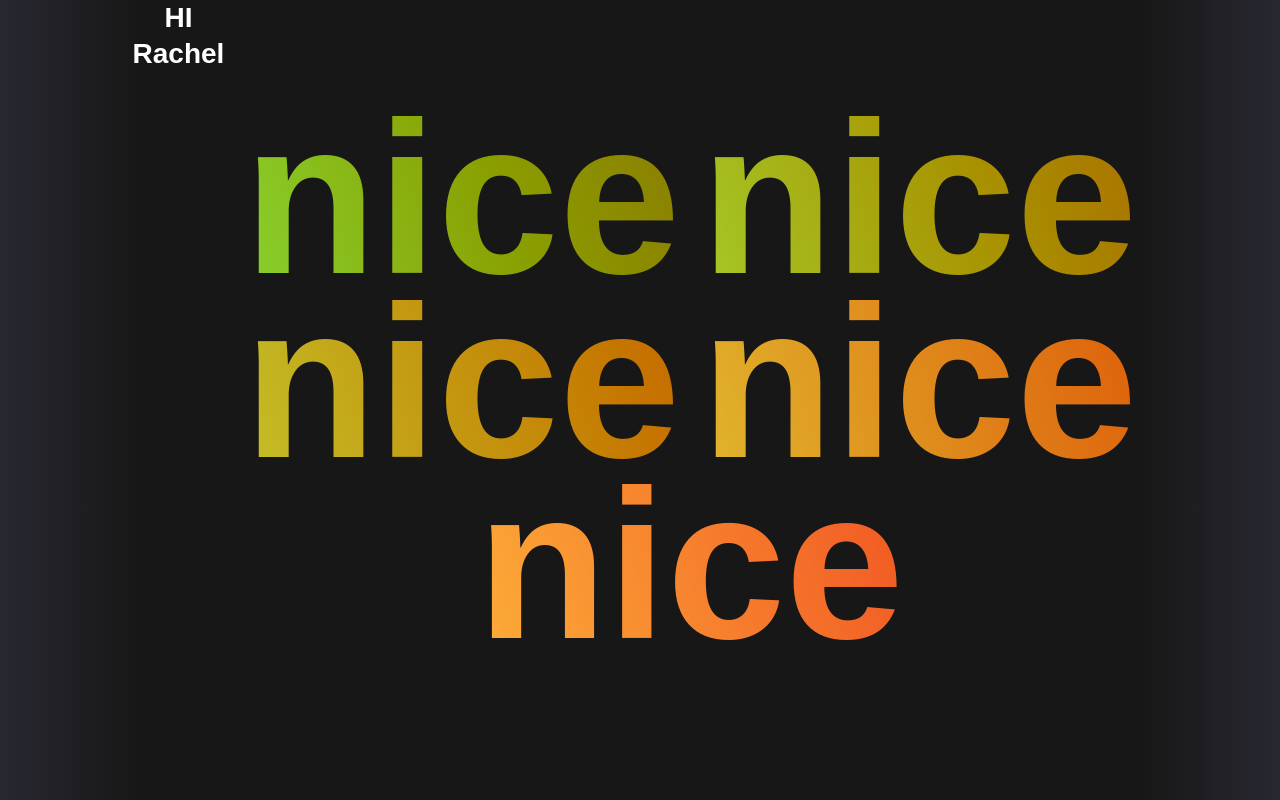
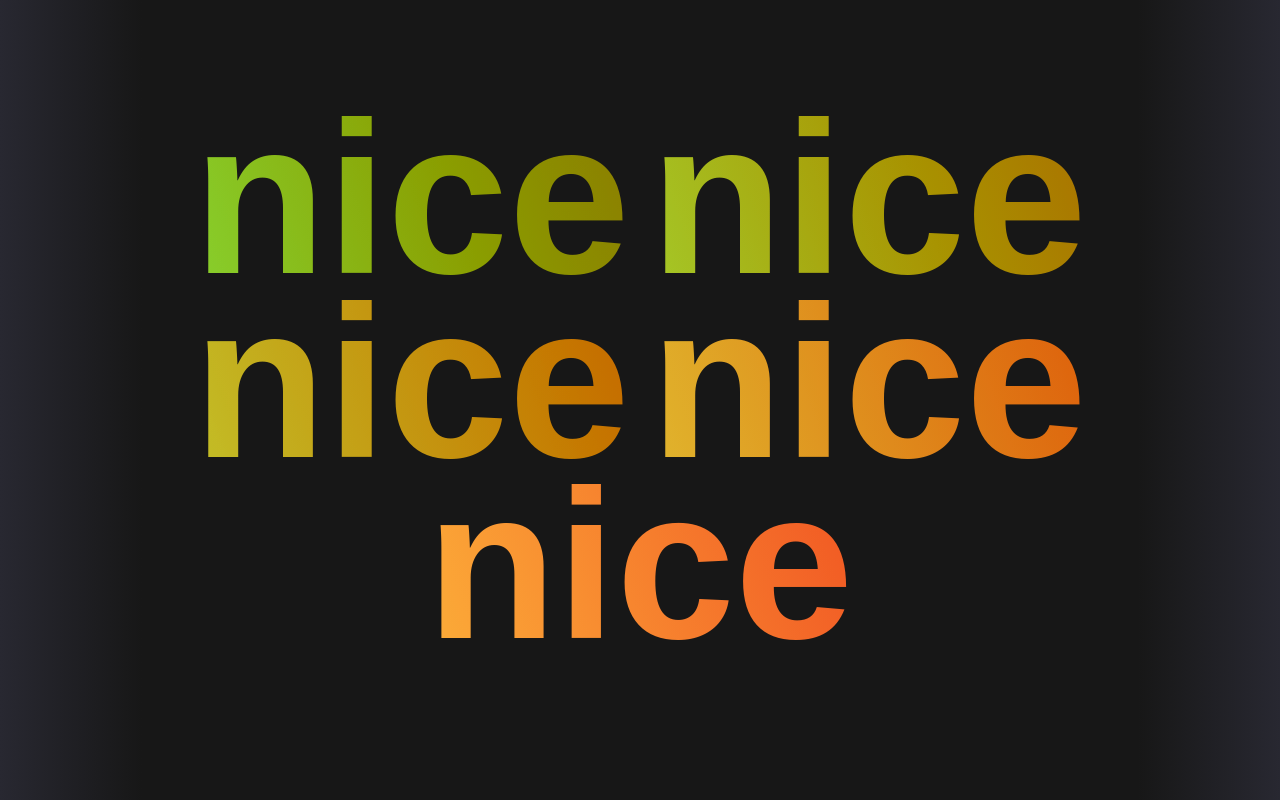
Before and after one commit to patrickwroach/nice-nice, a plain HTML site: page index.html in a window 1280 px wide. Drawn offline with Linux system fonts and the light colour scheme.

Commit message:
Revert "Added title"
This reverts commit 4b14fd6bdb61cd68c9e9fbd145e5895673dd3fb0.

```diff
--- a/index.html
+++ b/index.html
@@ -12,7 +12,6 @@
             <div class="section">
 
                 <div class="copy-container">
-                    <h1>HI Rachel</h1>
                     <div id="nice">
 
                     </div>
```
